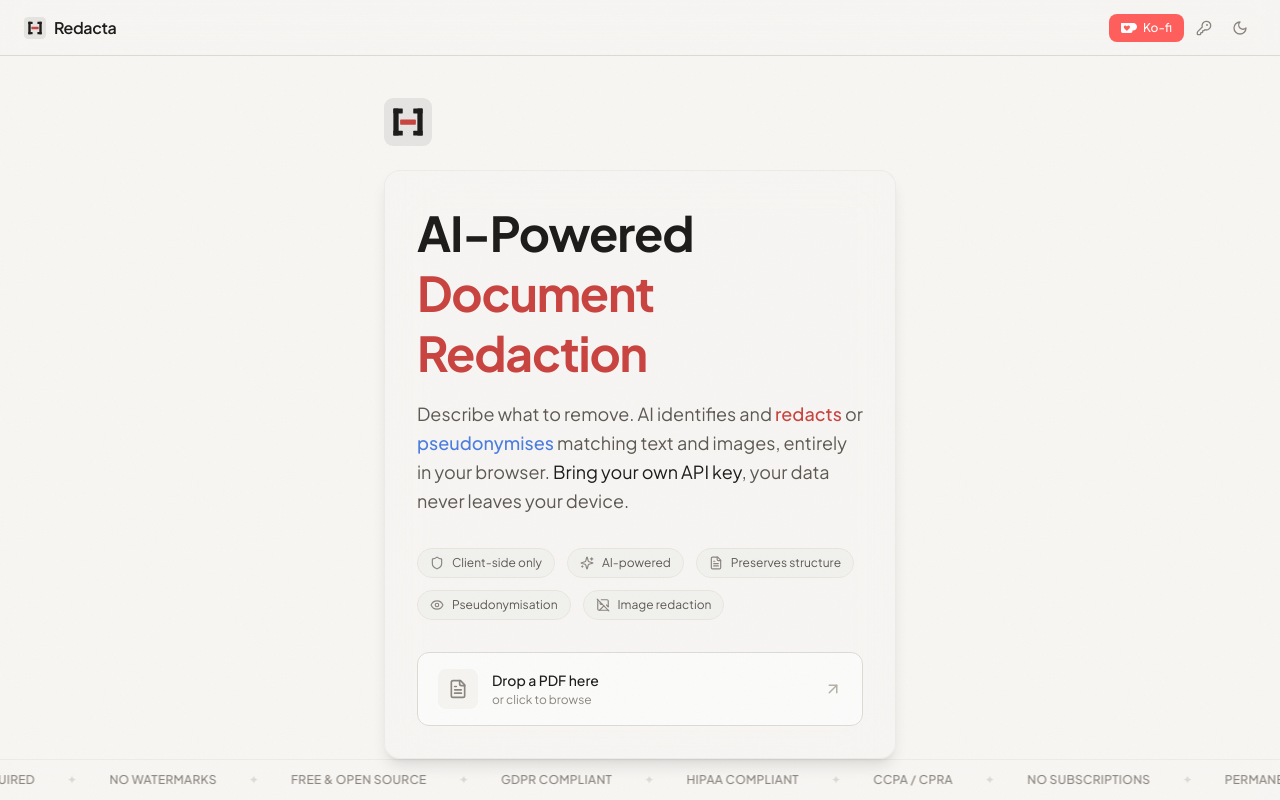
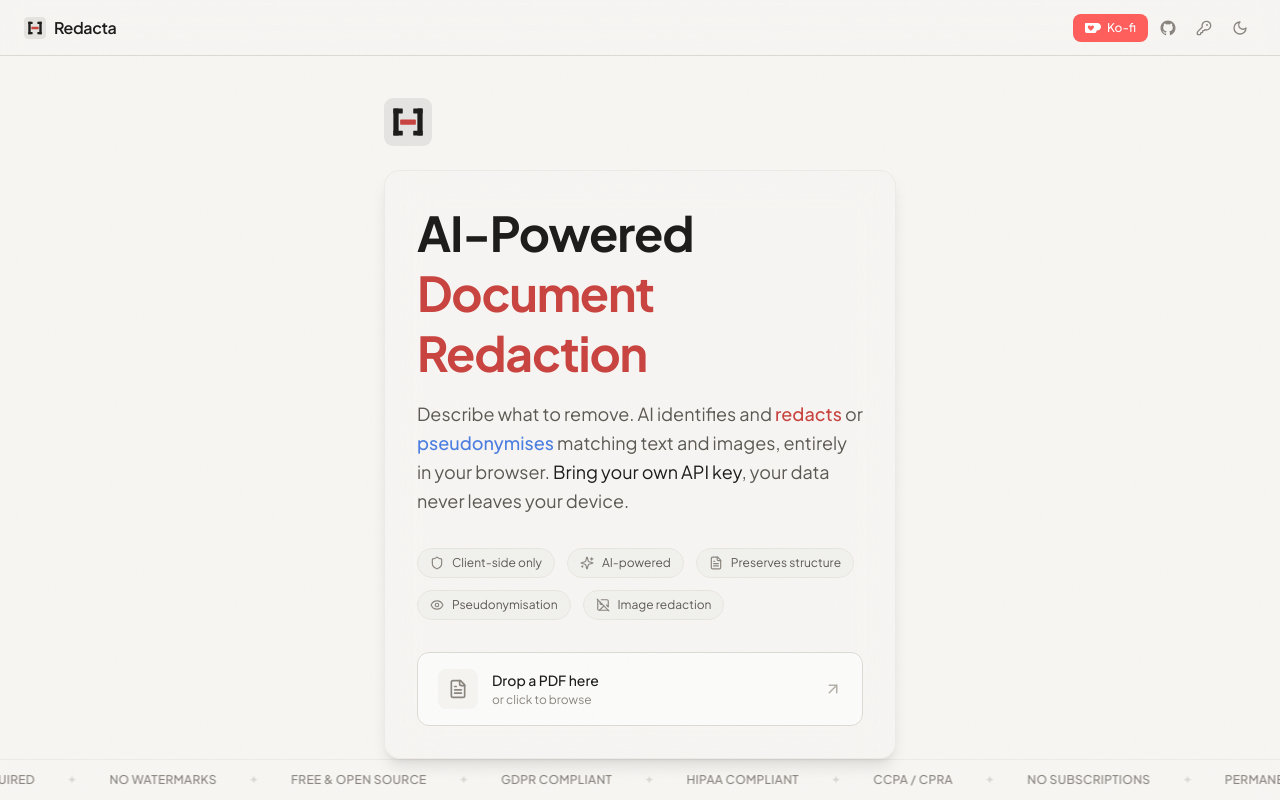
Before and after one commit to Siddharth-Khattar/redacta, a React (Vite) app in the folder frontend/: page / in a window 1280 px wide. Built offline with nearby package versions, Linux system fonts and the light colour scheme.

Commit message:
feat: add GitHub link to header component

```diff
--- a/frontend/src/components/Header.tsx
+++ b/frontend/src/components/Header.tsx
@@ -37,6 +37,19 @@
           </svg>
           <span className="hidden sm:inline">Ko-fi</span>
         </a>
+        <a
+          href="https://github.com/Siddharth-Khattar/redacta"
+          target="_blank"
+          rel="noopener noreferrer"
+          className="flex items-center justify-center w-8 h-8 rounded-lg text-text-dim hover:text-text hover:bg-surface transition-colors"
+          aria-label="GitHub repository"
+          title="GitHub"
+        >
+          <svg viewBox="0 0 24 24" className="w-[18px] h-[18px] fill-current" aria-hidden="true">
+            <path d="M12 2C6.477 2 2 6.484 2 12.017c0 4.425 2.865 8.18 6.839 9.504.5.092.682-.217.682-.483 0-.237-.008-.868-.013-1.703-2.782.605-3.369-1.343-3.369-1.343-.454-1.158-1.11-1.466-1.11-1.466-.908-.62.069-.608.069-.608 1.003.07 1.531 1.032 1.531 1.032.892 1.53 2.341 1.088 2.91.832.092-.647.35-1.088.636-1.338-2.22-.253-4.555-1.113-4.555-4.951 0-1.093.39-1.988 1.029-2.688-.103-.253-.446-1.272.098-2.65 0 0 .84-.27 2.75 1.026A9.564 9.564 0 0 1 12 6.844a9.59 9.59 0 0 1 2.504.337c1.909-1.296 2.747-1.027 2.747-1.027.546 1.379.202 2.398.1 2.651.64.7 1.028 1.595 1.028 2.688 0 3.848-2.339 4.695-4.566 4.943.359.309.678.92.678 1.855 0 1.338-.012 2.419-.012 2.747 0 .268.18.58.688.482A10.02 10.02 0 0 0 22 12.017C22 6.484 17.522 2 12 2z" />
+          </svg>
+          <span className="sr-only">GitHub repository</span>
+        </a>
         <button
           type="button"
           onClick={onApiKeyClick}
```
